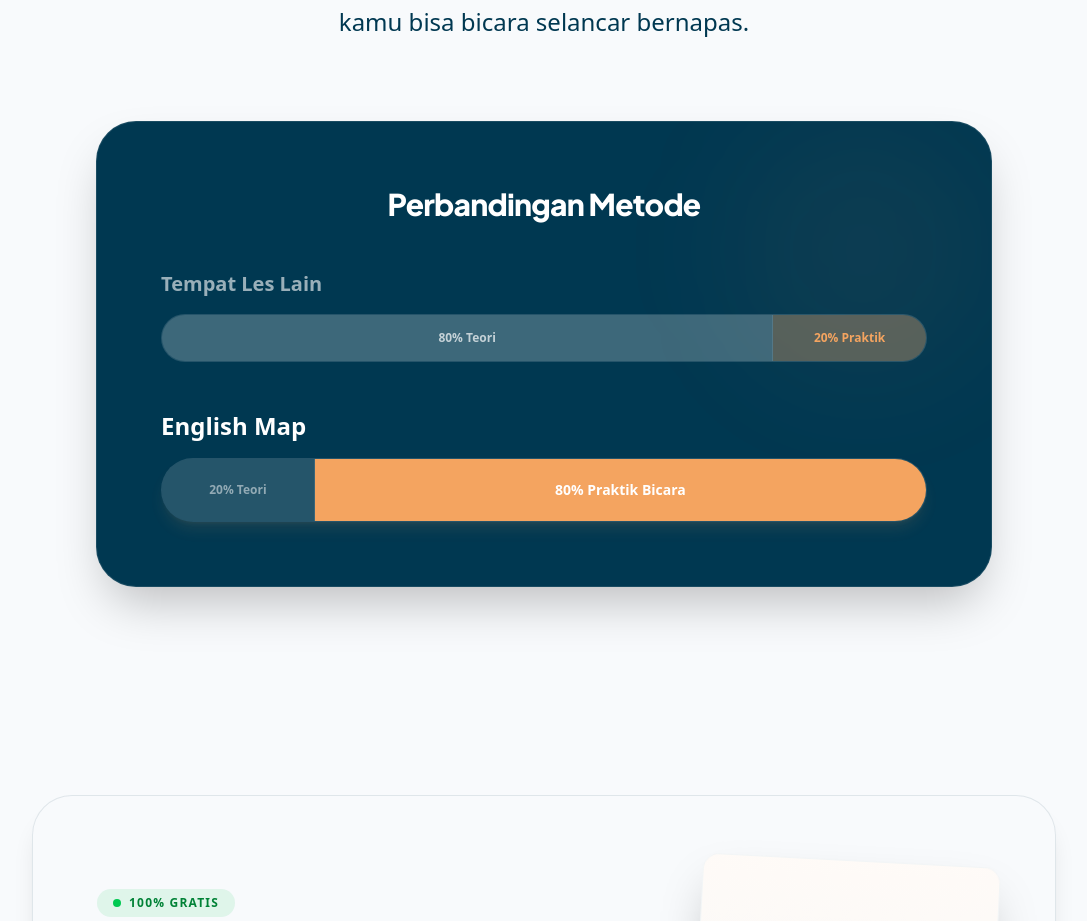
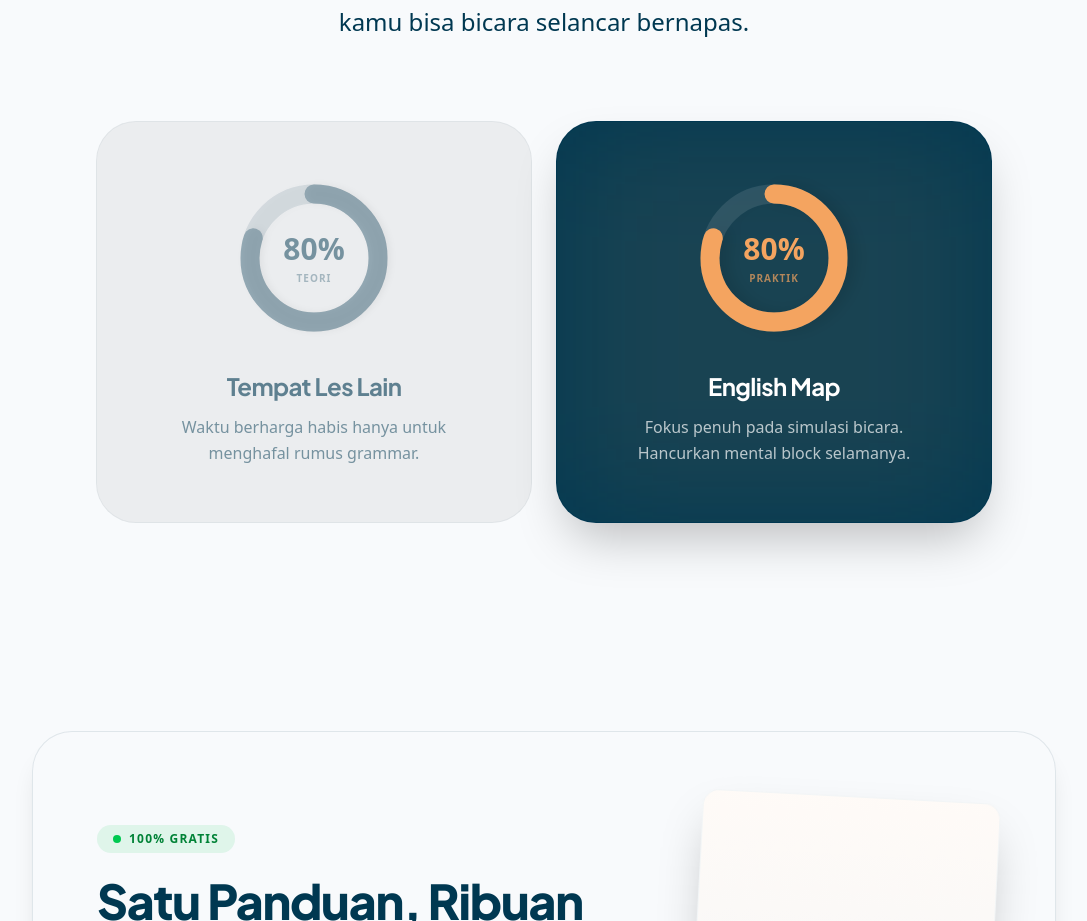
Before and after one commit to hafidzamrddn-max/english-map-web, a Next.js app: page / in a window 1280 px wide. Shown: the part 3208-4129 px from the top of the page, without its empty margins (132-1219 px from the left). Built offline with nearby package versions, Linux system fonts and the light colour scheme.

Commit message:
style: replace horizontal bar chart with static Apple widget donut charts

```diff
--- a/src/app/page.tsx
+++ b/src/app/page.tsx
@@ -250,72 +250,45 @@
               Bukan salahmu, hanya kurang jam terbang. English Map menghidupkan insting bahasamu lewat simulasi dunia nyata agar kamu bisa bicara selancar bernapas.
             </motion.p>
 
-            {/* Visual Comparison Chart */}
+            {/* Visual Comparison Chart - Static Apple Widget Style */}
             <motion.div
               initial={{ opacity: 0, y: 40 }}
               whileInView={{ opacity: 1, y: 0 }}
               viewport={{ once: true }}
               transition={{ duration: 1, delay: 0.2 }}
-              className="bg-brand-astronaut border border-white/10 rounded-[40px] p-10 md:p-16 max-w-4xl mx-auto text-left shadow-2xl relative overflow-hidden"
+              className="grid grid-cols-1 md:grid-cols-2 gap-6 max-w-4xl mx-auto mt-16"
             >
-              <div className="absolute top-0 right-0 w-64 h-64 bg-brand-orange/5 blur-3xl rounded-full" />
-              <h3 className="text-2xl md:text-3xl font-extrabold text-white mb-12 tracking-tight text-center">Perbandingan Metode</h3>
-
-              <div className="space-y-12">
-                {/* Traditional Method */}
-                <div>
-                  <div className="flex justify-between items-end mb-4">
-                    <p className="text-xl font-bold text-white/60">Tempat Les Lain</p>
-                  </div>
-                  <div className="flex h-12 w-full rounded-full overflow-hidden bg-white/5 relative border border-white/10">
-                    <motion.div
-                      initial={{ width: "0%" }}
-                      whileInView={{ width: "80%" }}
-                      viewport={{ once: true, margin: "-50px" }}
-                      transition={{ duration: 2, ease: [0.16, 1, 0.3, 1], delay: 0.2 }}
-                      className="bg-white/20 h-full flex items-center justify-center border-r border-white/10 absolute left-0 top-0"
-                    >
-                      <motion.span initial={{opacity:0}} whileInView={{opacity:1}} transition={{delay:1}} className="text-xs font-bold text-white/70 px-4 whitespace-nowrap">80% Teori</motion.span>
-                    </motion.div>
-                    <motion.div
-                      initial={{ width: "0%" }}
-                      whileInView={{ width: "20%" }}
-                      viewport={{ once: true, margin: "-50px" }}
-                      transition={{ duration: 2, ease: [0.16, 1, 0.3, 1], delay: 0.2 }}
-                      className="bg-brand-orange/30 h-full flex items-center justify-center absolute right-0 top-0"
-                    >
-                      <motion.span initial={{opacity:0}} whileInView={{opacity:1}} transition={{delay:1}} className="text-xs font-bold text-brand-orange px-4 whitespace-nowrap">20% Praktik</motion.span>
-                    </motion.div>
+              {/* Traditional Method */}
+              <div className="bg-black/5 border border-current/5 rounded-[40px] p-10 md:p-14 flex flex-col items-center justify-center text-center">
+                <div className="w-40 h-40 relative mb-8">
+                  <svg className="w-full h-full transform -rotate-90 drop-shadow-md" viewBox="0 0 100 100">
+                    <circle cx="50" cy="50" r="40" stroke="currentColor" strokeWidth="12" fill="transparent" className="text-current opacity-10" />
+                    <circle cx="50" cy="50" r="40" stroke="currentColor" strokeWidth="12" fill="transparent" strokeDasharray="201 251.3" className="text-current opacity-30" strokeLinecap="round" />
+                  </svg>
+                  <div className="absolute inset-0 flex flex-col items-center justify-center">
+                    <span className="text-3xl font-extrabold opacity-50">80%</span>
+                    <span className="text-[10px] font-bold uppercase tracking-widest opacity-30 mt-1">Teori</span>
                   </div>
                 </div>
+                <h4 className="text-2xl font-bold mb-3 opacity-60">Tempat Les Lain</h4>
+                <p className="opacity-50 font-medium leading-relaxed">Waktu berharga habis hanya untuk menghafal rumus grammar.</p>
+              </div>
 
-                {/* English Map Method */}
-                <div>
-                  <div className="flex justify-between items-end mb-4">
-                    <p className="text-2xl font-extrabold text-white">English Map</p>
-                  </div>
-                  <div className="flex h-16 w-full rounded-full overflow-hidden bg-white/5 shadow-lg shadow-brand-orange/10 border border-white/10 relative">
-                    <motion.div
-                      initial={{ width: "0%" }}
-                      whileInView={{ width: "20%" }}
-                      viewport={{ once: true, margin: "-50px" }}
-                      transition={{ duration: 2, ease: [0.16, 1, 0.3, 1], delay: 0.4 }}
-                      className="bg-white/10 h-full flex items-center justify-center border-r border-white/10 absolute left-0 top-0"
-                    >
-                      <motion.span initial={{opacity:0}} whileInView={{opacity:1}} transition={{delay:1.2}} className="text-xs font-bold text-white/50 px-4 whitespace-nowrap">20% Teori</motion.span>
-                    </motion.div>
-                    <motion.div
-                      initial={{ width: "0%" }}
-                      whileInView={{ width: "80%" }}
-                      viewport={{ once: true, margin: "-50px" }}
-                      transition={{ duration: 2, ease: [0.16, 1, 0.3, 1], delay: 0.4 }}
-                      className="bg-brand-orange h-full flex items-center justify-center absolute right-0 top-0 overflow-hidden"
-                    >
-                      <div className="absolute inset-0 bg-gradient-to-r from-transparent via-white/20 to-transparent -translate-x-full animate-[shimmer_2s_infinite]" />
-                      <motion.span initial={{opacity:0}} whileInView={{opacity:1}} transition={{delay:1.2}} className="text-sm font-extrabold text-white px-4 whitespace-nowrap">80% Praktik Bicara</motion.span>
-                    </motion.div>
+              {/* English Map Method */}
+              <div className="bg-brand-astronaut border border-brand-astronaut/10 rounded-[40px] p-10 md:p-14 flex flex-col items-center justify-center text-center relative overflow-hidden shadow-2xl text-white">
+                <div className="absolute inset-0 bg-brand-orange/10 blur-3xl" />
+                <div className="w-40 h-40 relative mb-8 z-10">
+                  <svg className="w-full h-full transform -rotate-90 drop-shadow-xl" viewBox="0 0 100 100">
+                    <circle cx="50" cy="50" r="40" stroke="currentColor" strokeWidth="12" fill="transparent" className="text-white/10" />
+                    <circle cx="50" cy="50" r="40" stroke="currentColor" strokeWidth="12" fill="transparent" strokeDasharray="201 251.3" className="text-brand-orange" strokeLinecap="round" />
+                  </svg>
+                  <div className="absolute inset-0 flex flex-col items-center justify-center">
+                    <span className="text-3xl font-extrabold text-brand-orange">80%</span>
+                    <span className="text-[10px] font-bold uppercase tracking-widest text-brand-orange/70 mt-1">Praktik</span>
                   </div>
                 </div>
+                <h4 className="text-2xl font-bold mb-3 relative z-10">English Map</h4>
+                <p className="text-white/70 font-medium leading-relaxed relative z-10">Fokus penuh pada simulasi bicara. Hancurkan mental block selamanya.</p>
               </div>
             </motion.div>
           </div>
```
